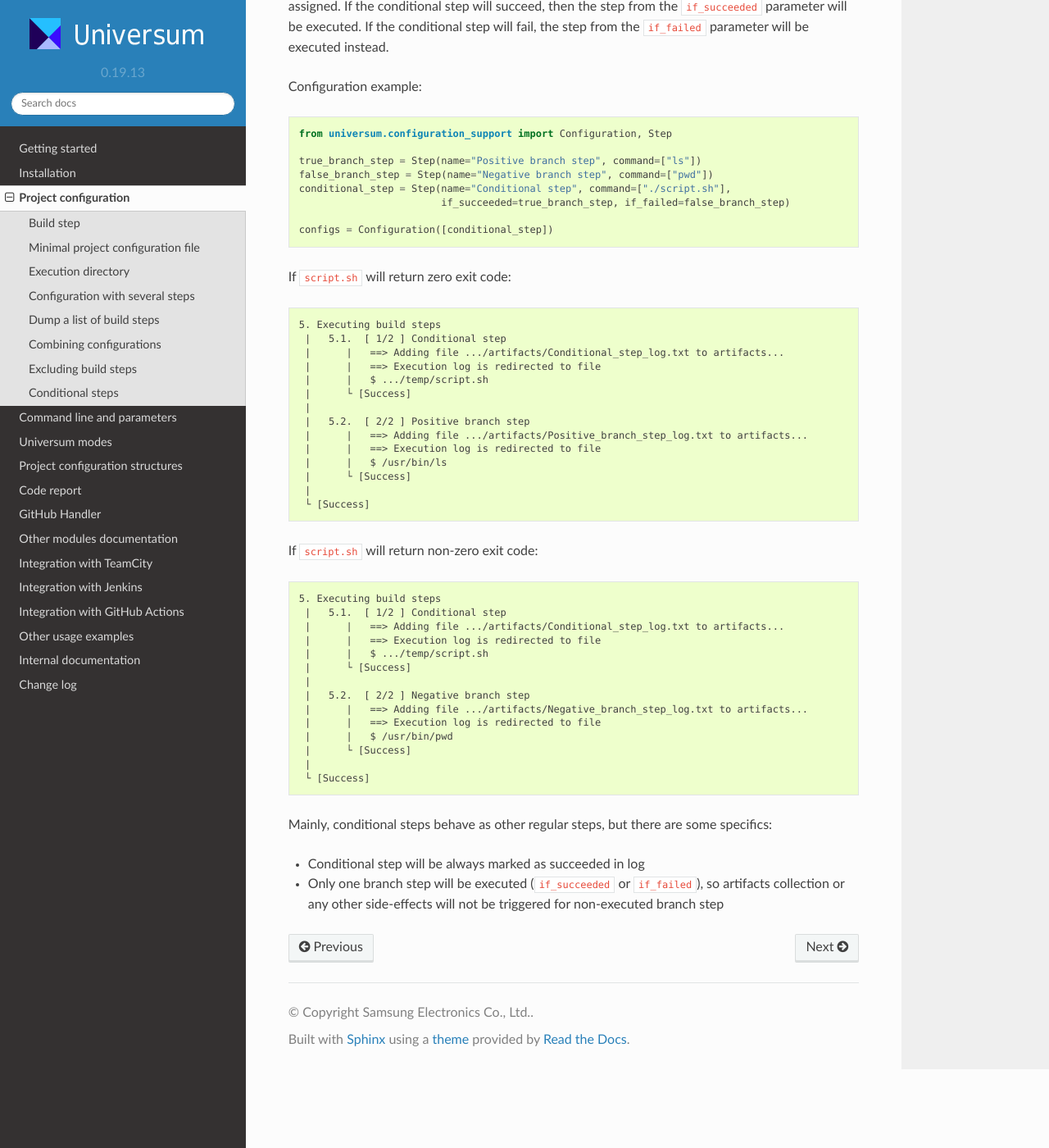
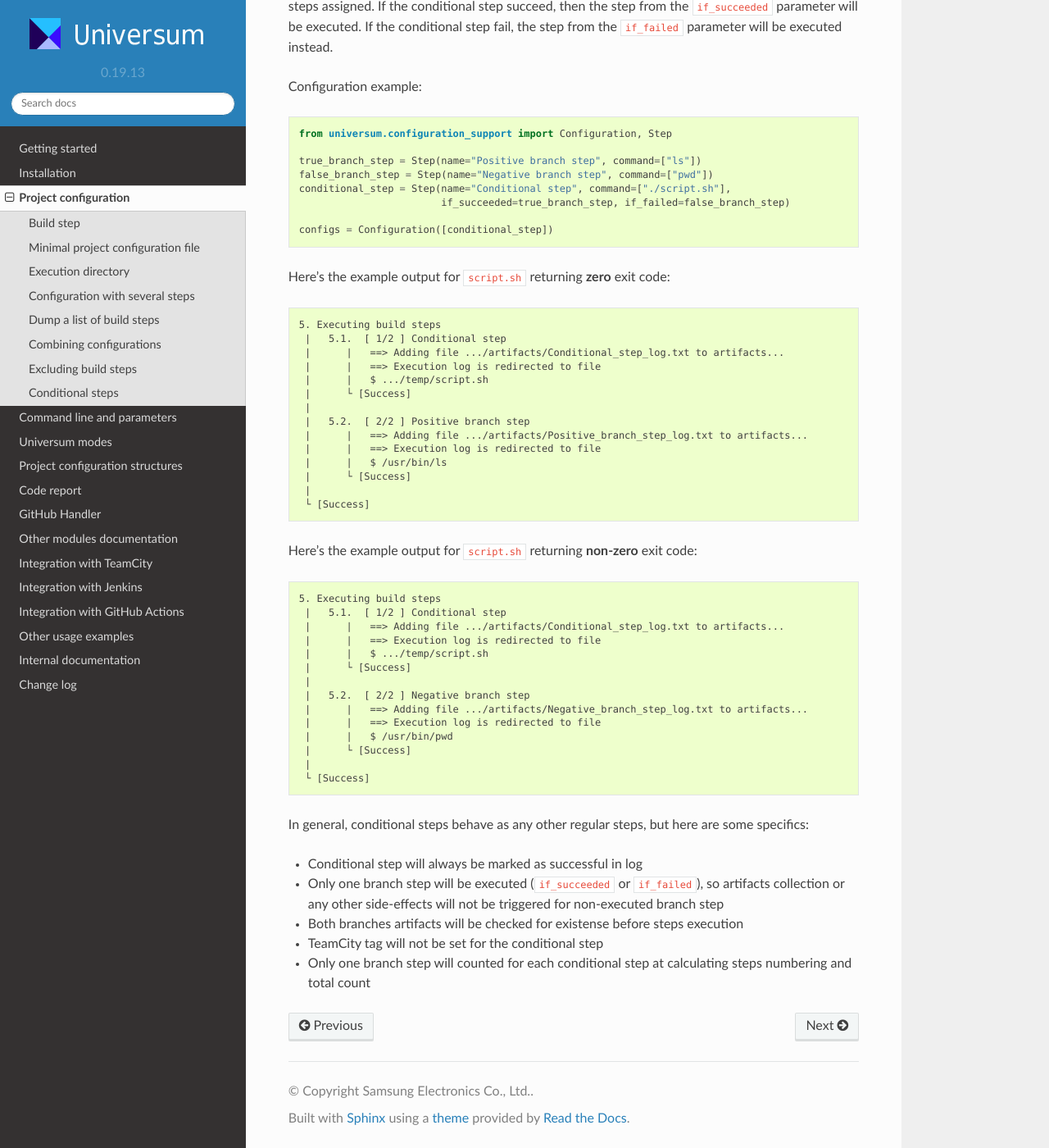
Before and after one commit to Samsung/Universum, a Sphinx documentation site: the page built from doc/configuring.rst, in a window 1280 px wide and 1400 px high, scrolled down 8457 px. Shown: the whole window at 82% size. Built offline with Sphinx 7.4.7 and the Read the Docs theme 2.0.0, drawn with Linux system fonts in a browser that asks for light colours; some of the changed text lies outside the part shown.

Commit message:
review comments fixes

```diff
--- a/doc/configuring.rst
+++ b/doc/configuring.rst
@@ -441,9 +441,9 @@ If any of them is missing or not set in current environment, the step will be ex
 Conditional steps
 ---------------------
 
-Conditional step - :class:`Step`, that has ``if_succeeded`` and/or ``if_failed`` parameters with other steps assigned.
-If the conditional step will succeed, then the step from the ``if_succeeded`` parameter will be executed.
-If the conditional step will fail, the step from the ``if_failed`` parameter will be executed instead.
+Conditional step is a :class:`Step` object, that has ``if_succeeded`` and/or ``if_failed`` parameters with other steps assigned.
+If the conditional step succeed, then the step from the ``if_succeeded`` parameter will be executed.
+If the conditional step fail, the step from the ``if_failed`` parameter will be executed instead.
 
 Configuration example:
 
@@ -458,7 +458,7 @@ Configuration example:
 
     configs = Configuration([conditional_step])
 
-If ``script.sh`` will return zero exit code:
+Here's the example output for ``script.sh`` returning **zero** exit code:
 
 .. testoutput::
 
@@ -477,7 +477,7 @@ If ``script.sh`` will return zero exit code:
      |
      └ [Success]
 
-If ``script.sh`` will return non-zero exit code:
+Here's the example output for ``script.sh`` returning **non-zero** exit code:
 
 .. testoutput::
 
@@ -496,8 +496,11 @@ If ``script.sh`` will return non-zero exit code:
      |
      └ [Success]
 
-Mainly, conditional steps behave as other regular steps, but there are some specifics:
+In general, conditional steps behave as any other regular steps, but here are some specifics:
 
-* Conditional step will be always marked as succeeded in log
+* Conditional step will always be marked as successful in log
 * Only one branch step will be executed (``if_succeeded`` or ``if_failed``), so artifacts collection or any other
   side-effects will not be triggered for non-executed branch step
+* Both branches artifacts will be checked for existense before steps execution
+* TeamCity tag will not be set for the conditional step
+* Only one branch step will counted for each conditional step at calculating steps numbering and total count
```
